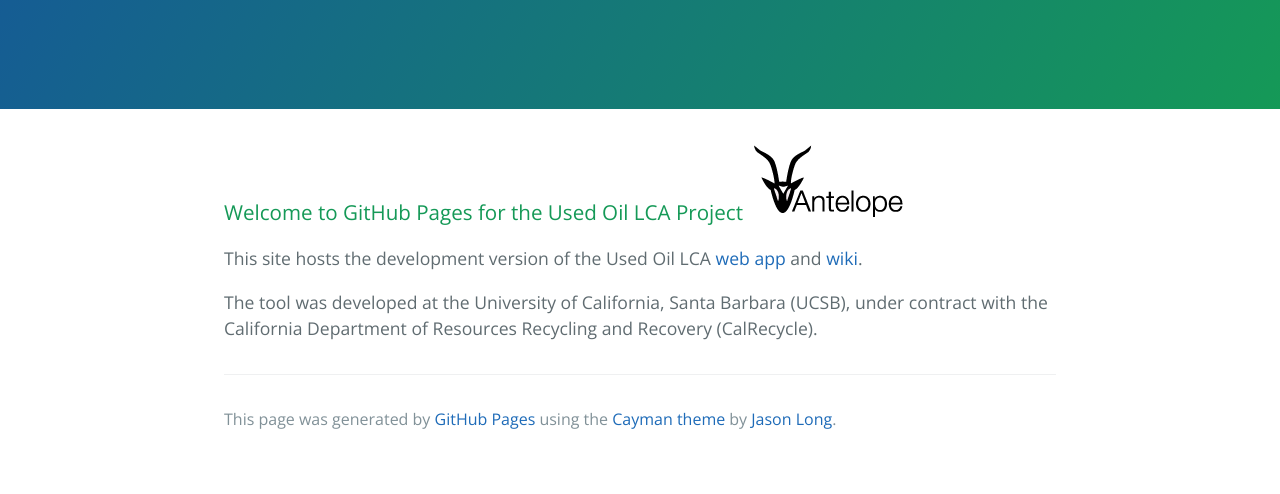
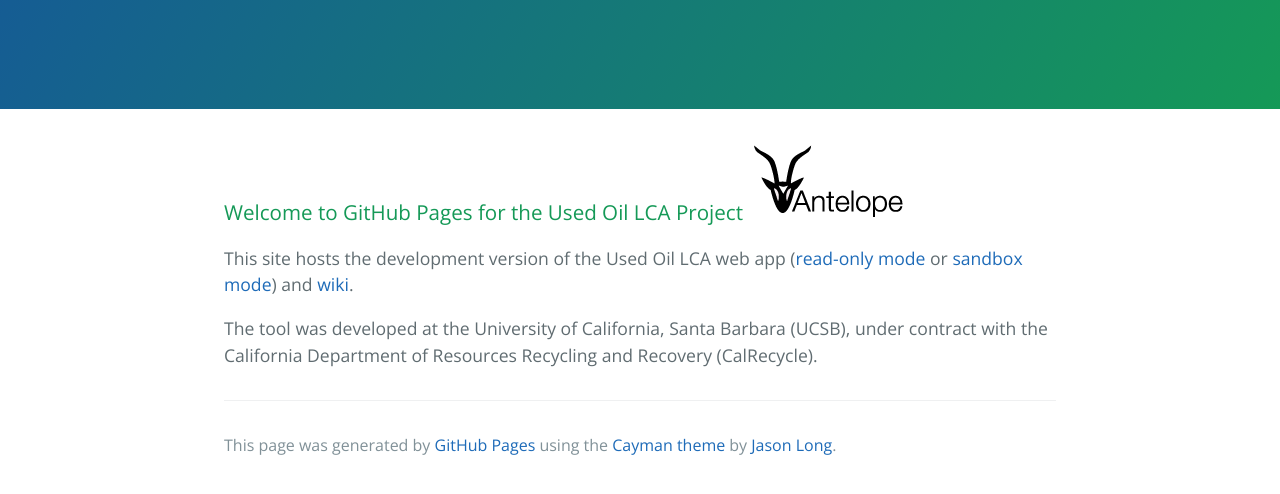
Before and after one commit to uo-lca/uo-lca.github.io, a plain HTML site: page index.html in a window 1280 px wide. Shown: the part 208-702 px from the top of the page. Drawn offline with nearby package versions, Linux system fonts and the light colour scheme.

Commit message:
Add sandbox mode

```diff
--- a/index.html
+++ b/index.html
@@ -28,7 +28,9 @@
   maintenance. Please check back later!</p>
 
 
-<p>This site hosts the development version of the Used Oil LCA <a href="dist">web app</a> and
+<p>This site hosts the development version of the Used Oil
+  LCA web app (<a href="dist">read-only mode</a>
+  or <a href="dist/#/home?auth=4e49337">sandbox mode</a>) and
     <a href="https://github.com/uo-lca/uo-lca.github.io/wiki">wiki</a>.</p>
 
 <p>The tool was developed at the University of California, Santa Barbara (UCSB), under contract with the California Department of Resources Recycling and Recovery (CalRecycle).</p>
```
